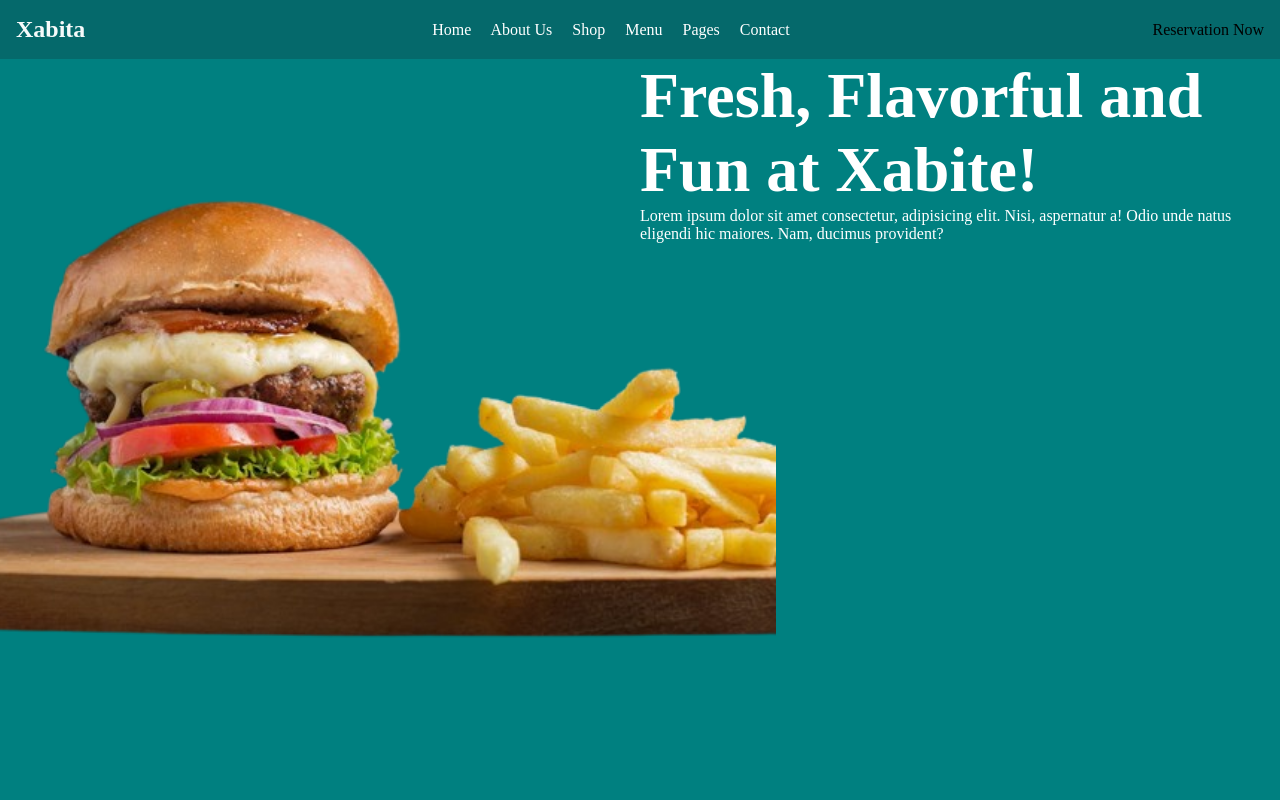
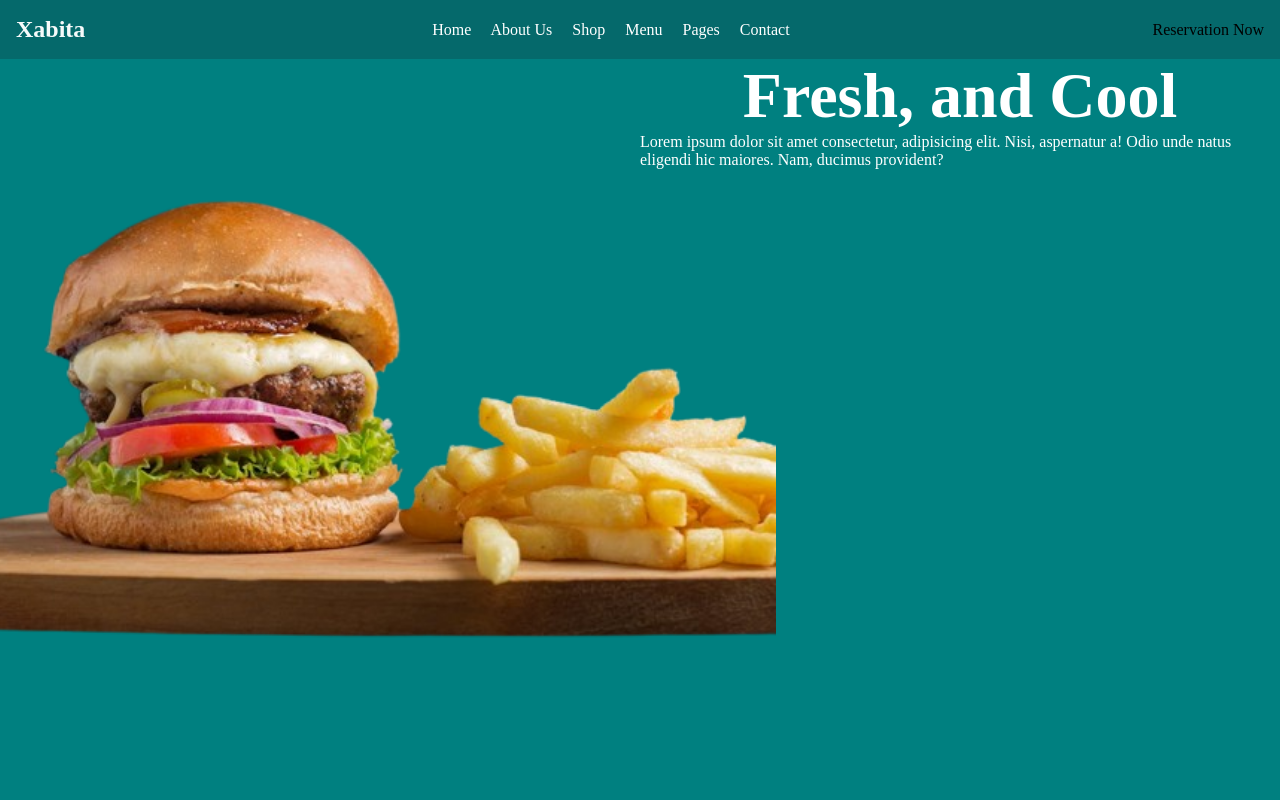
Before and after one commit to codewithtanuja/demo, a plain HTML site: page index.html in a window 1280 px wide. Shown: the top 800 px of the page. Drawn offline with Linux system fonts and the light colour scheme.

Commit message:
Add files via upload

```diff
--- a/index.html
+++ b/index.html
@@ -32,7 +32,7 @@
                 alt="">
         </div>
         <div class="class_left">
-            <h1 class="title">Fresh, Flavorful and Fun at Xabite!</h1>
+            <h1 class="title">Fresh, and Cool</h1>
             <p>Lorem ipsum dolor sit amet consectetur, adipisicing elit. Nisi, aspernatur a! Odio unde natus eligendi
                 hic maiores. Nam, ducimus provident?</p>
         </div>
```
